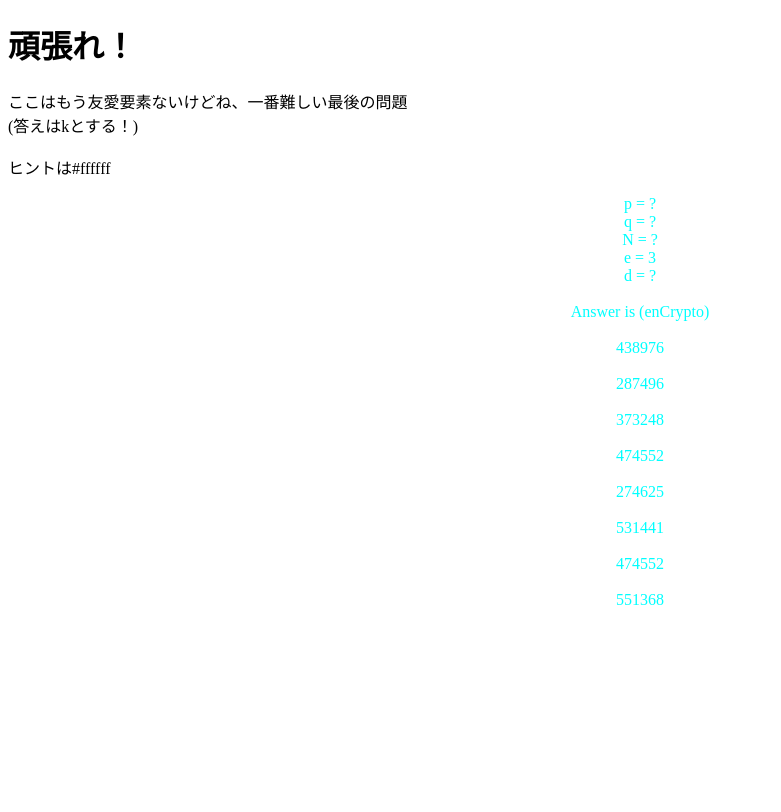
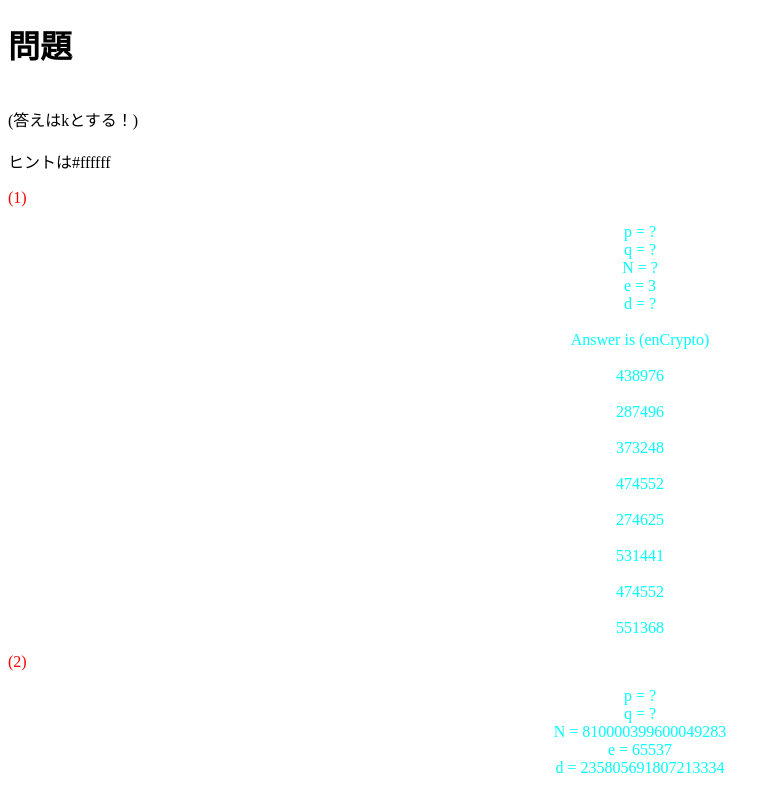
Before and after one commit to PASONSUB/secret2, a plain HTML site: page index.html in a window 1280 px wide. Shown: the whole page, without its empty margins (0-781 px from the left). Drawn offline with Linux system fonts and the light colour scheme.

Commit message:
Update index.html

```diff
--- a/index.html
+++ b/index.html
@@ -12,6 +12,10 @@
       text-align: center;
       color: aqua;
     }
+    .inf2{
+      text-align: center;
+      color: aqua;
+    }
     .tip{
       padding-top: 450px;
       color:#fff;
@@ -21,15 +25,15 @@
 </head>
 <body>
 
-  <h1>頑張れ！</h1>
-  <p>ここはもう友愛要素ないけどね、一番難しい最後の問題
+  <h1>問題</h1>
     <br>(答えはkとする！)
     <br>
     <br>ヒントは#ffffff
 
 
+    <p><font color="red">(1)</font></p>
     <div class="inf">
-  <p>p = ?
+    <p>p = ?
     <br>q = ?
     <br>N = ?
     <br>e = 3
@@ -59,18 +63,32 @@
   </p>
 </div>
 
+   <p><font color="red">(2)</font></p>
+      <div class="inf2">
+    <p>p = ?
+    <br>q = ?
+    <br>N = 810000399600049283
+    <br>e = 65537
+    <br>d = 235805691807213334
+
+
+
+
+  </p>
+</div>
+
+
   <div class="tip">
   <p>ヒント！
-    <br>・元々pは記述されていたが「?」に変更された
-    <br>・暗号が作られる過程を思い出す
-    <br>・Aから始まるコードで数字を文字に戻す
-    <br>・最後にROT13
-    <br>
+    <br>・(1)暗号が作られる過程を思い出す
+    <br>・(1)Aから始まるコードで数字を文字に戻す
+    <br>・(1)最後にROT13
+    <br>(2)は特に特にヒントなし、難しく考えすぎないように！
     <br>username = k
     <br>directory = secret3
 
 
-<!-- m ^ e < N -->
+<!-- (1)はm ^ e < N -->
 
   </div>
   </p>
```
